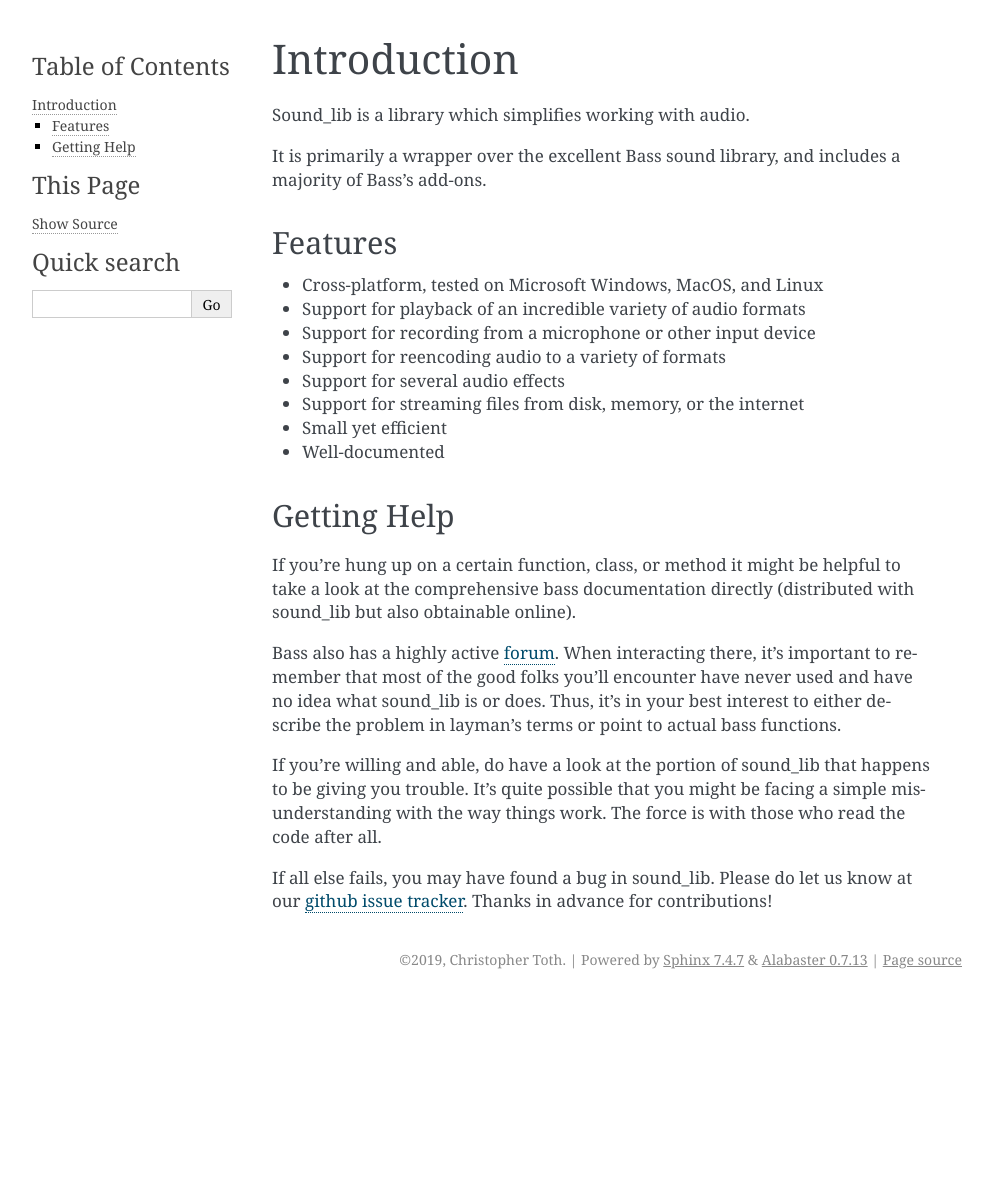
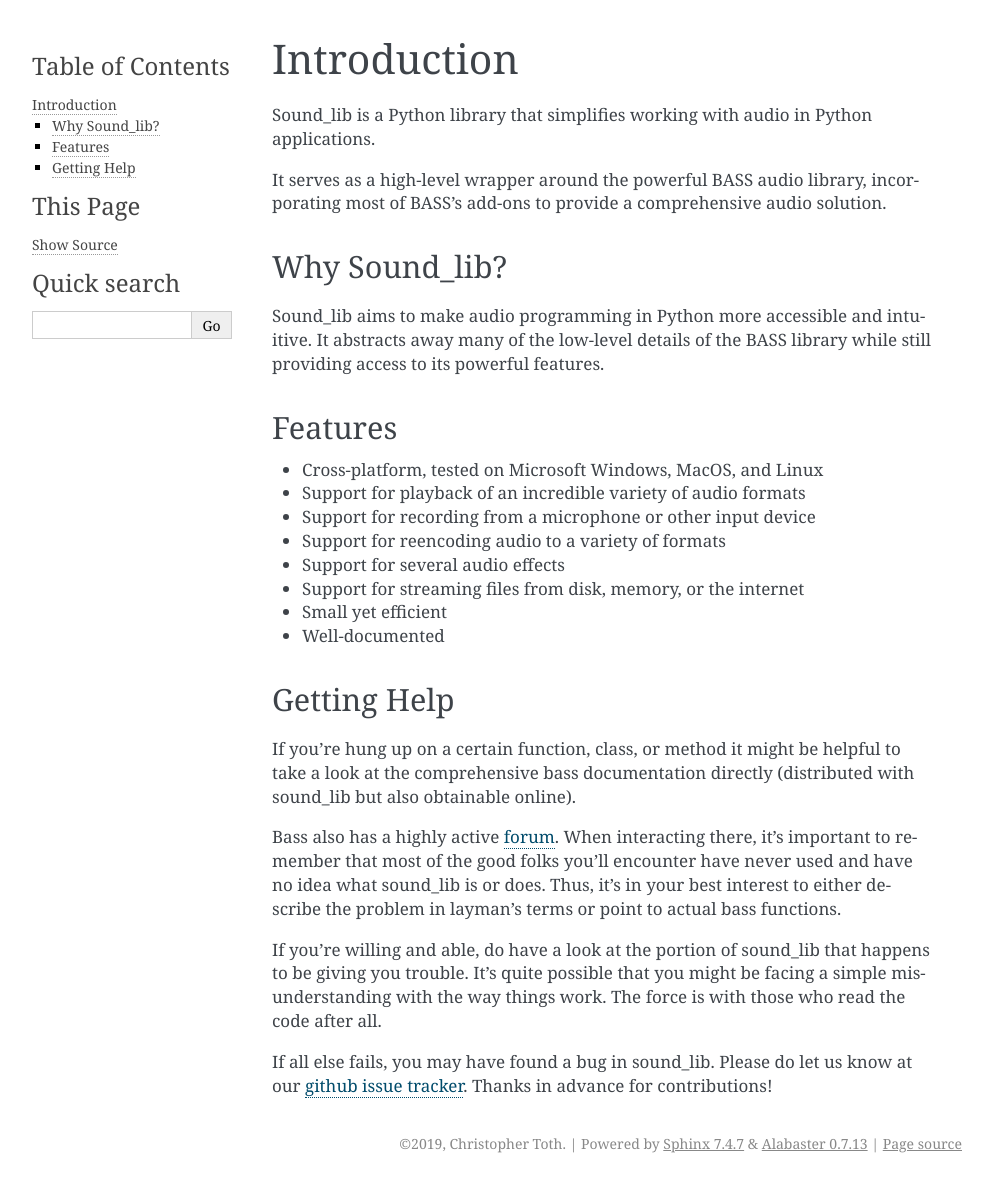
Before and after one commit to accessibleapps/sound_lib, a Sphinx documentation site: the page built from docs/intro.rst, in a window 1280 px wide. Shown: the whole page, without its empty margins (148-1141 px from the left). Built offline with Sphinx 7.4.7, drawn with Linux system fonts in a browser that asks for light colours; before the commit the page ends 999 px from its top, so only the background shows below that.

Commit message:
docs: improve introduction section with better context and explanation

```diff
--- a/docs/intro.rst
+++ b/docs/intro.rst
@@ -1,9 +1,14 @@
 Introduction
 =============
 
-Sound_lib is a library which simplifies working with audio.
+Sound_lib is a Python library that simplifies working with audio in Python applications.
 
-It is primarily a wrapper over the excellent Bass sound library, and includes a majority of Bass's add-ons.
+It serves as a high-level wrapper around the powerful BASS audio library, incorporating most of BASS's add-ons to provide a comprehensive audio solution.
+
+Why Sound_lib?
+--------------
+
+Sound_lib aims to make audio programming in Python more accessible and intuitive. It abstracts away many of the low-level details of the BASS library while still providing access to its powerful features.
 
 Features
 ---------
```
